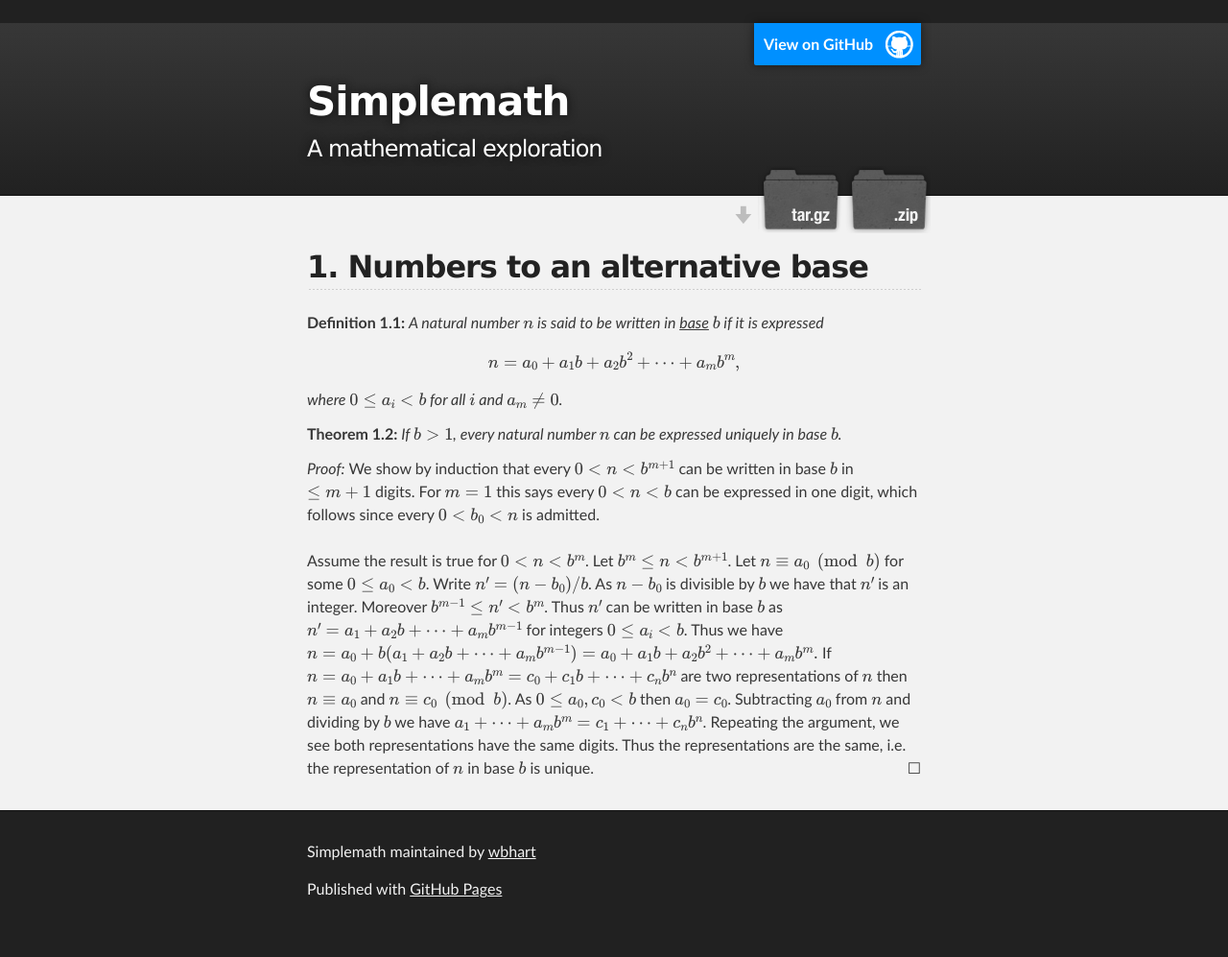
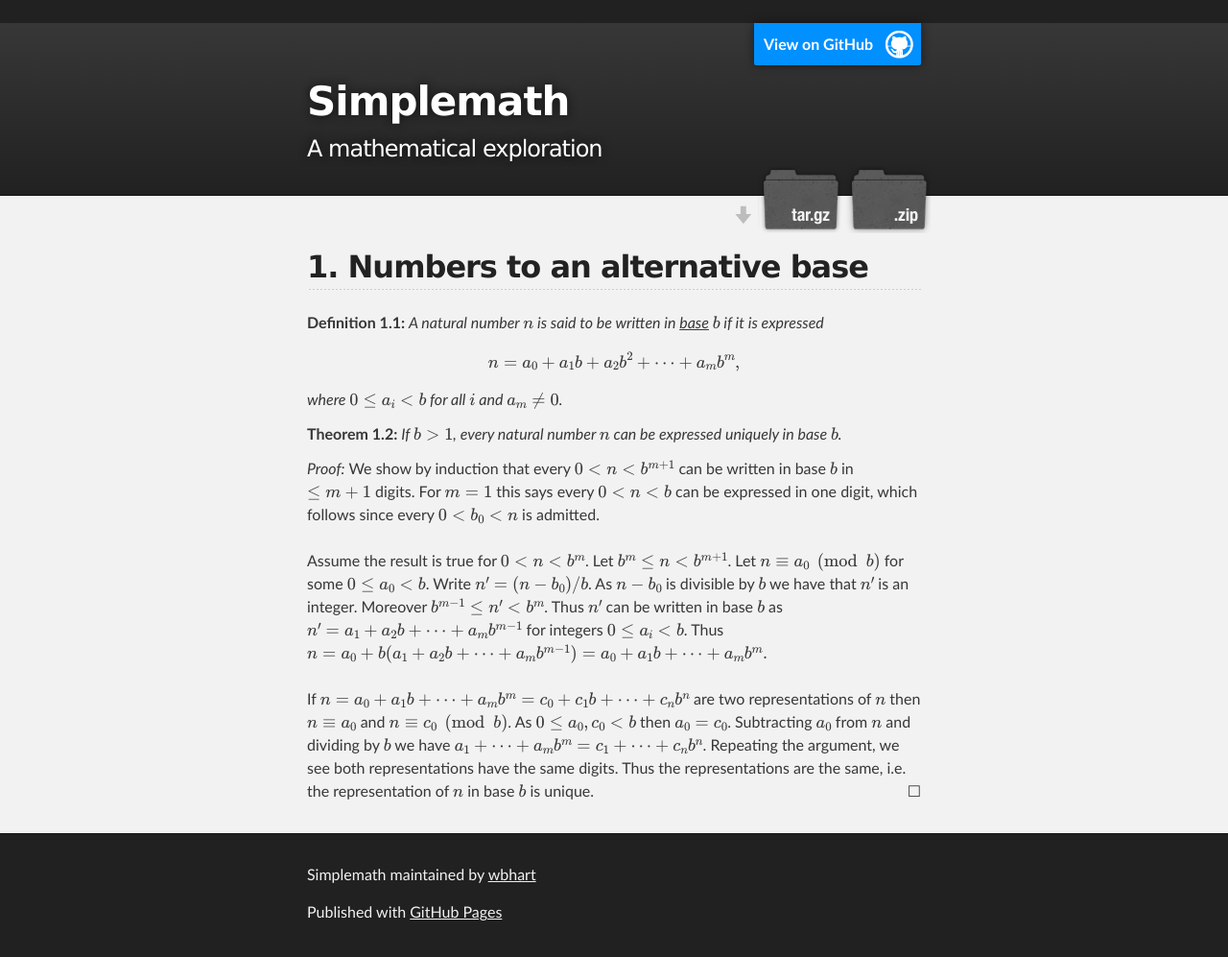
Before and after one commit to wbhart/SimpleMath, a Jekyll site: the page built from altbase.html, in a window 1280 px wide. Shown: the whole page at 96% size. Built offline with Jekyll 4.4.1, drawn with Linux system fonts in a browser that asks for light colours; formulas are drawn with MathJax 3; before the commit the page ends 973 px from its top, so only the background shows below that.

Commit message:
Update altbase.html

```diff
--- a/altbase.html
+++ b/altbase.html
@@ -19,7 +19,7 @@ this says every $0 < n < b$ can be expressed in one digit, which follows since e
 Assume the result is true for $0 < n < b^m$. Let $b^m \leq n < b^{m + 1}$. Let $n \equiv a_0 \pmod{b}$ for some
 $0 \leq a_0 < b$. Write $n' = (n - b_0)/b$. As $n - b_0$ is divisible by $b$ we have that $n'$ is an integer. Moreover
 $b^{m - 1} \leq n' < b^m$. Thus $n'$ can be written in base $b$ as $n' = a_1 + a_2b + \cdots + a_mb^{m - 1}$ for integers
-$0 \leq a_i < b$. Thus we have $n = a_0 + b(a_1 + a_2b + \cdots + a_mb^{m - 1}) = a_0 + a_1b + a_2b^2 + \cdots + a_mb^m.$
+$0 \leq a_i < b$. Thus $n = a_0 + b(a_1 + a_2b + \cdots + a_mb^{m - 1}) = a_0 + a_1b + \cdots + a_mb^m.$ </br></br>
 
 If $n = a_0 + a_1b + \cdots + a_mb^m = c_0 + c_1b + \cdots + c_nb^n$ are two representations of $n$ then $n \equiv a_0$ and
 $n \equiv c_0 \pmod{b}$. As $0 \leq a_0, c_0 < b$ then $a_0 = c_0$. Subtracting $a_0$ from $n$ and dividing by $b$ we have
```
